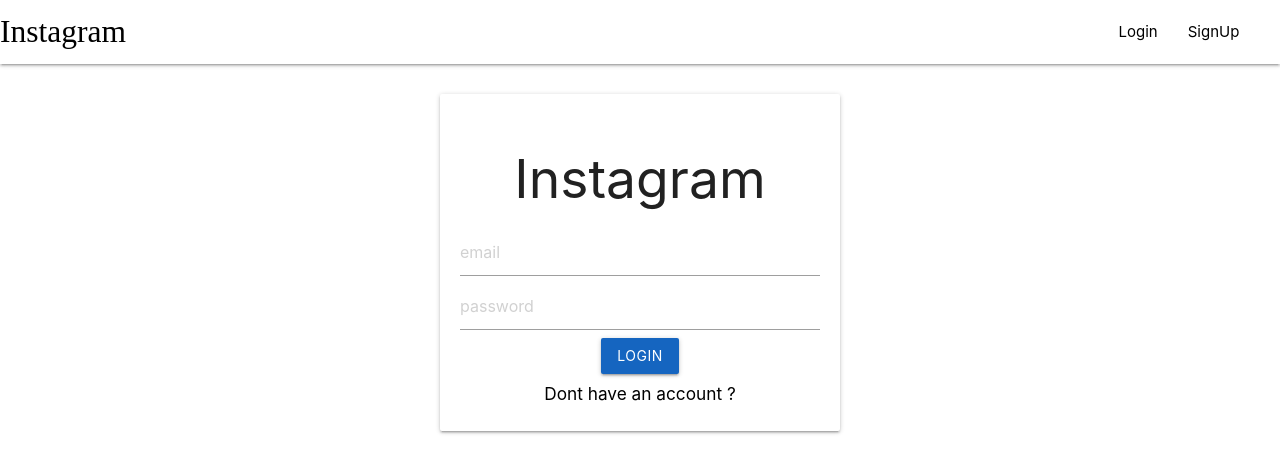
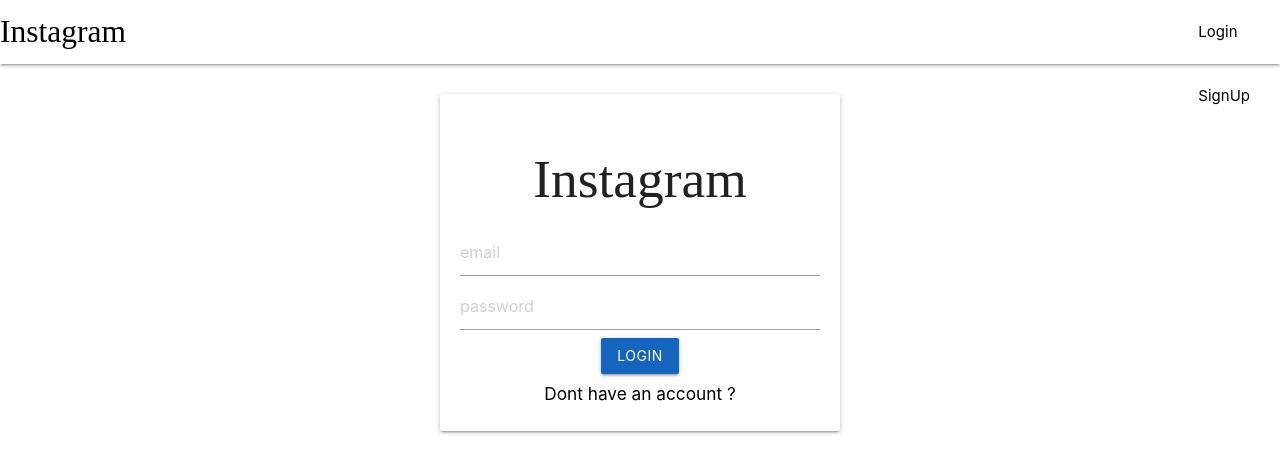
Before and after one commit to Shashwat-Sahu/insta-clone, a React (Create React App) app in the folder client/: page /signin in a window 1280 px wide. Shown: the top 472 px of the page. Built offline with nearby package versions, Linux system fonts and the light colour scheme; a web font is replaced by a local one.

Commit message:
make it better

```diff
--- a/client/package.json
+++ b/client/package.json
@@ -2,6 +2,7 @@
   "name": "client",
   "version": "0.1.0",
   "private": true,
+  "proxy": "http://localhost:5000",
   "dependencies": {
     "@testing-library/jest-dom": "^4.2.4",
     "@testing-library/react": "^9.5.0",
--- a/client/src/App.js
+++ b/client/src/App.js
@@ -1,5 +1,5 @@
 import React,{useEffect,createContext,useReducer,useContext} from 'react';
-import Navbar from './component/navbar'
+import Navbars from './component/navbar'
 import "./App.css"
 import {BrowserRouter,Route,Switch,useHistory} from 'react-router-dom'
 import Home from "./component/screens/home"
@@ -58,7 +58,7 @@
   return (
     <UserContext.Provider value={{state,dispatch}}>
     <BrowserRouter>
-    <Navbar/>
+    <Navbars/>
     <Routing/>
     </BrowserRouter>
     </UserContext.Provider>
--- a/client/src/component/navbar.js
+++ b/client/src/component/navbar.js
@@ -1,36 +1,54 @@
 import React, { useCallback, useContext } from 'react'
 import {Link, useHistory} from "react-router-dom"
 import {UserContext} from "../App"
-const NavBar = ()=>{
+import {Navbar,NavItem,Icon} from "react-materialize"
+const NavBars = ()=>{
   const {state,dispatch} = useContext(UserContext)
   const history = useHistory()
   const RenderList = () =>{
     if(state){
-      return [<li><Link to="/profile">Profile</Link></li>,
-      <li><Link to="/create">Create Post</Link></li>,
-      <li><Link to="/myfollowingspost">My following Post</Link></li>,
-      <li> <button class="waves-effect waves-light btn #1565c0 blue darken-3 white-text" onClick={()=>{
+      return [<NavItem>
+            <Link to="/profile">Profile</Link>
+        </NavItem>,
+        <NavItem><Link to="/create">Create Post</Link></NavItem>
+      ,
+      <NavItem><Link to="/myfollowingspost">My following Post</Link></NavItem>,
+      <NavItem> <button class="waves-effect waves-light btn #1565c0 blue darken-3 white-text" onClick={()=>{
         localStorage.clear();
         dispatch({type:"CLEAR"})
         history.push("/signin")
-      }}>Logout</button></li>]
+      }}>Logout</button></NavItem>]
     }
     else {
       return[
-        <li><Link to="/signin">Login</Link></li>,
-        <li><Link to="/signup">SignUp</Link></li>
+        <NavItem><Link to="/signin">Login</Link></NavItem>,
+        <NavItem><Link to="/signup">SignUp</Link></NavItem>
       ]
     }
   }
     return(
-        <nav>
-    <div className="nav-wrapper white">
-      <Link to={state?"/":"/signin"} className="brand-logo left">Instagram</Link>
-      <ul id="nav-mobile" className="right hide-on-med-and-down logout">
-        <RenderList />
-      </ul>
-    </div>
-  </nav>
+
+  <Navbar
+  alignLinks="right"
+  brand={<Link to={state?"/":"/signin"} className="brand-logo">Instagram</Link>}
+  id="mobile-nav"
+  menuIcon={<Icon>menu</Icon>}
+  options={{
+    draggable: true,
+    edge: 'left',
+    inDuration: 250,
+    onCloseEnd: null,
+    onCloseStart: null,
+    onOpenEnd: null,
+    onOpenStart: null,
+    outDuration: 200,
+    preventScrolling: true
+  }}
+  className="white"
+>
+
+  <RenderList/>
+</Navbar>
     )
 }
-export default NavBar
+export default NavBars
--- a/client/src/component/screens/login.js
+++ b/client/src/component/screens/login.js
@@ -42,7 +42,7 @@
     return(
             <div className="mycard">
                 <div className="card auth-card input-field">
-                    <h2>Instagram</h2>
+                    <h2 className="brand-logo">Instagram</h2>
 
             <input type="email" placeholder="email" value={email} onChange={(e)=>setEmail(e.target.value)}/>
             <input type="password" placeholder="password" value={password} onChange={(e)=>setPassword(e.target.value)} />
--- a/client/src/component/screens/signup.js
+++ b/client/src/component/screens/signup.js
@@ -71,7 +71,7 @@
     return(
         <div className="mycard">
         <div className="card auth-card input-field">
-            <h2>Instagram</h2>
+            <h2 className="brand-logo">Instagram</h2>
             <input type="text" placeholder="name" value={name} onChange={(e)=>setName(e.target.value)}/>
             <input type="text" placeholder="email" value={email} onChange={(e)=>setEmail(e.target.value)} />
             <input type="password" placeholder="password" value={password} onChange={(e)=>setPassword(e.target.value)} />
```
